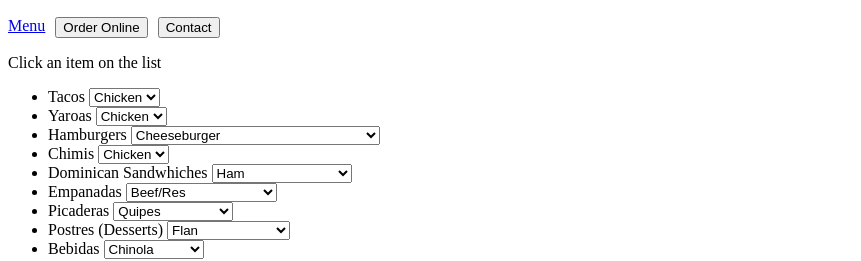
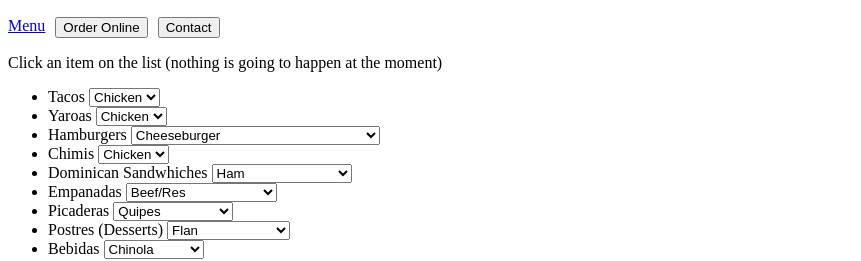
Before and after one commit to briansanchez1/briansanchez1.github.io, a plain HTML site: page index.html in a window 1280 px wide. Shown: the part 76-337 px from the top of the page, without its empty margins (0-861 px from the left). Drawn offline with Linux system fonts and the light colour scheme.

Commit message:
Update index.html

```diff
--- a/index.html
+++ b/index.html
@@ -44,7 +44,7 @@
     </nav>
     <main>
         <div>
-            <label for="menu-items">Click an item on the list</label>
+            <label for="menu-items">Click an item on the list (nothing is going to happen at the moment)</label>
             <ul>
                 <li>Tacos
                     <select name="menu-items" id="Tacos">
```
